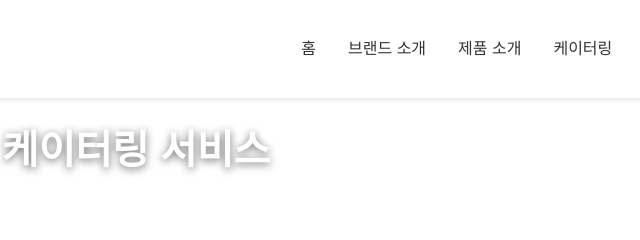
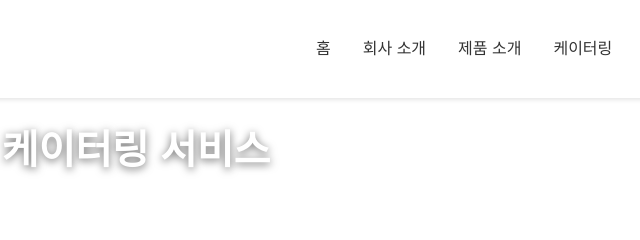
Before and after one commit to onapond/isonglobal, a plain HTML site: page catering.html in a window 1280 px wide. Shown: the top 240 px of the page, 504-1144 px from the left. Drawn offline with Linux system fonts and the light colour scheme.

Commit message:
Update catering.html

```diff
--- a/catering.html
+++ b/catering.html
@@ -63,7 +63,7 @@
       <button class="hamburger" onclick="document.querySelector('nav ul').classList.toggle('active')">☰</button>
       <ul>
         <li><a href="index.html">홈</a></li>
-        <li><a href="about.html">브랜드 소개</a></li>
+        <li><a href="about.html">회사 소개</a></li>
         <li><a href="products.html">제품 소개</a></li>
         <li><a href="catering.html">케이터링</a></li>
         <li><a href="contact.html">문의</a></li>
```
